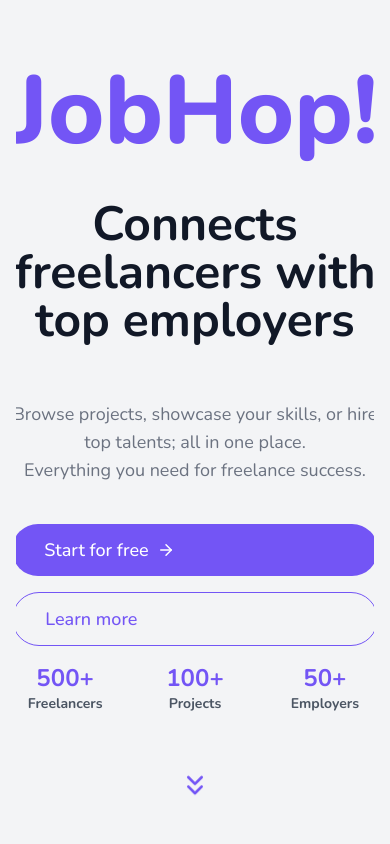
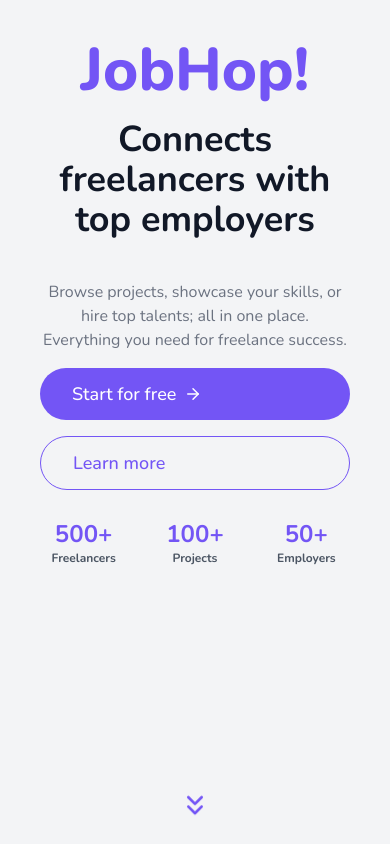
Before and after one commit to ArianMakiabadi/JobHop, a React (Vite) app: page / in a window 390 px wide. Shown: the top 844 px of the page. Built offline with nearby package versions, Linux system fonts and the light colour scheme.

Commit message:
hero section responsive design

```diff
--- a/src/pages/Home/components/Hero.jsx
+++ b/src/pages/Home/components/Hero.jsx
@@ -5,23 +5,23 @@ export default function Hero() {
   const navigate = useNavigate();
 
   return (
-    <section className="flex justify-center  min-h-screen px-6 md:px-16 pt-16 md:pt-32 text-center overflow-hidden">
+    <section className="flex justify-center  min-h-screen px-6 md:px-16 pt-10 md:pt-32 text-center overflow-hidden">
       <div className="max-w-3xl">
-        <h1 className="text-primary-600 font-extrabold text-8xl md:text-9xl mb-10 md:mb-14">
+        <h1 className="text-primary-600 font-extrabold text-6xl md:text-9xl mb-5 md:mb-14">
           JobHop!
         </h1>
-        <h2 className="text-secondary-900 font-bold text-5xl mb-14">
+        <h2 className="text-secondary-900 font-bold text-4xl mb-10">
           Connects freelancers with top employers
         </h2>
 
-        <p className="text-secondary-500 text-lg md:text-xl md:mb-8">
+        <p className="text-secondary-500 text-base md:text-xl mb-4 md:mb-8">
           Browse projects, showcase your skills, or hire top talents; all in one
           place.
           <br />
           Everything you need for freelance success.
         </p>
 
-        <div className="flex flex-col sm:flex-row gap-4 justify-center pt-10 md:pt-0">
+        <div className="flex flex-col sm:flex-row gap-4 justify-center mb-3">
           <button
             onClick={() => navigate("/auth")}
             className="inline-flex items-center gap-2 rounded-full bg-primary-600 px-8 py-3 text-secondary-0 text-lg font-medium transition hover:bg-primary-700 focus:outline-none focus:ring-4 focus:ring-primary-200"
@@ -41,22 +41,22 @@ export default function Hero() {
         <div className="pt-4 md:pt-12 grid grid-cols-3 gap-6 text-center text-2xl md:text-3xl font-bold text-primary-600">
           <div>
             <span className="block ">500+</span>
-            <span className="block text-secondary-600 text-sm">
+            <span className="block text-secondary-600 text-xs">
               Freelancers
             </span>
           </div>
           <div>
             <span className="block ">100+</span>
-            <span className="block text-secondary-600 text-sm">Projects</span>
+            <span className="block text-secondary-600 text-xs">Projects</span>
           </div>
           <div>
             <span className="block ">50+</span>
-            <span className="block text-secondary-600 text-sm">Employers</span>
+            <span className="block text-secondary-600 text-xs">Employers</span>
           </div>
         </div>
       </div>
 
-      <div className="absolute bottom-10 sm:bottom-48 left-1/2 -translate-x-1/2">
+      <div className="absolute bottom-5 sm:bottom-48 left-1/2 -translate-x-1/2">
         <FiChevronsDown className="w-8 h-8 sm:w-14 md:h-14 text-primary-600 animate-bounce" />
       </div>
     </section>
```
